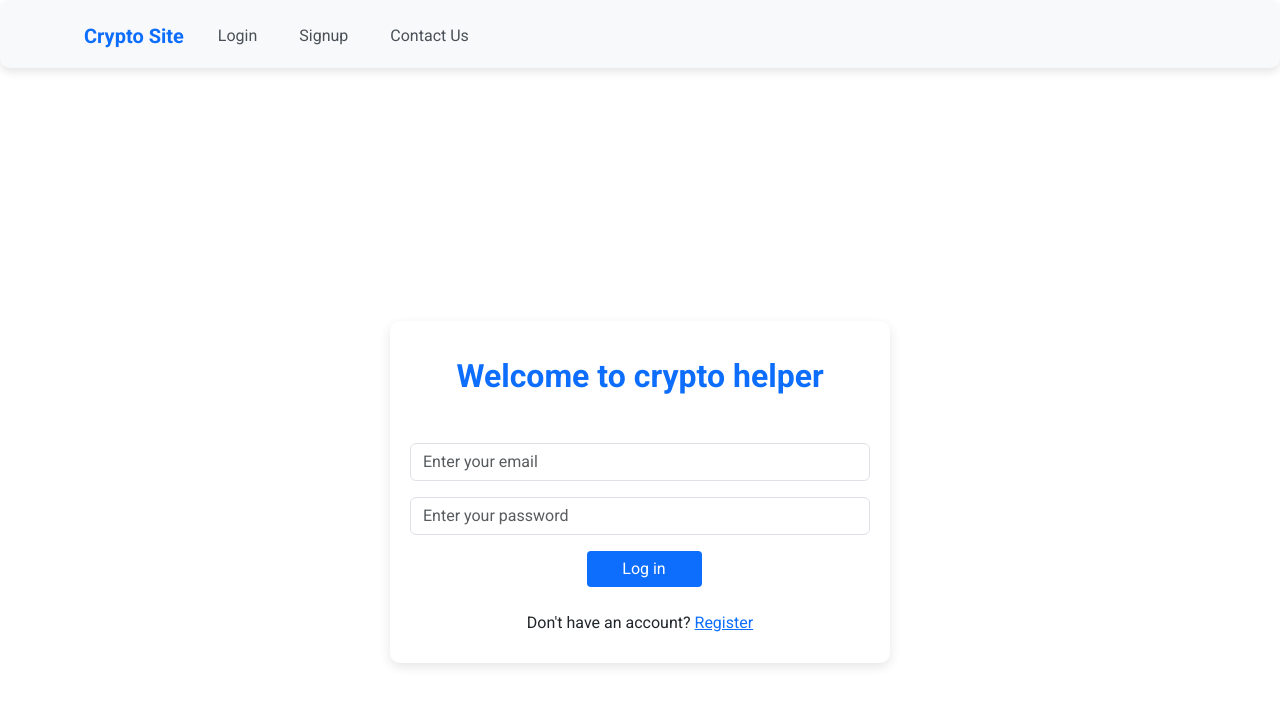
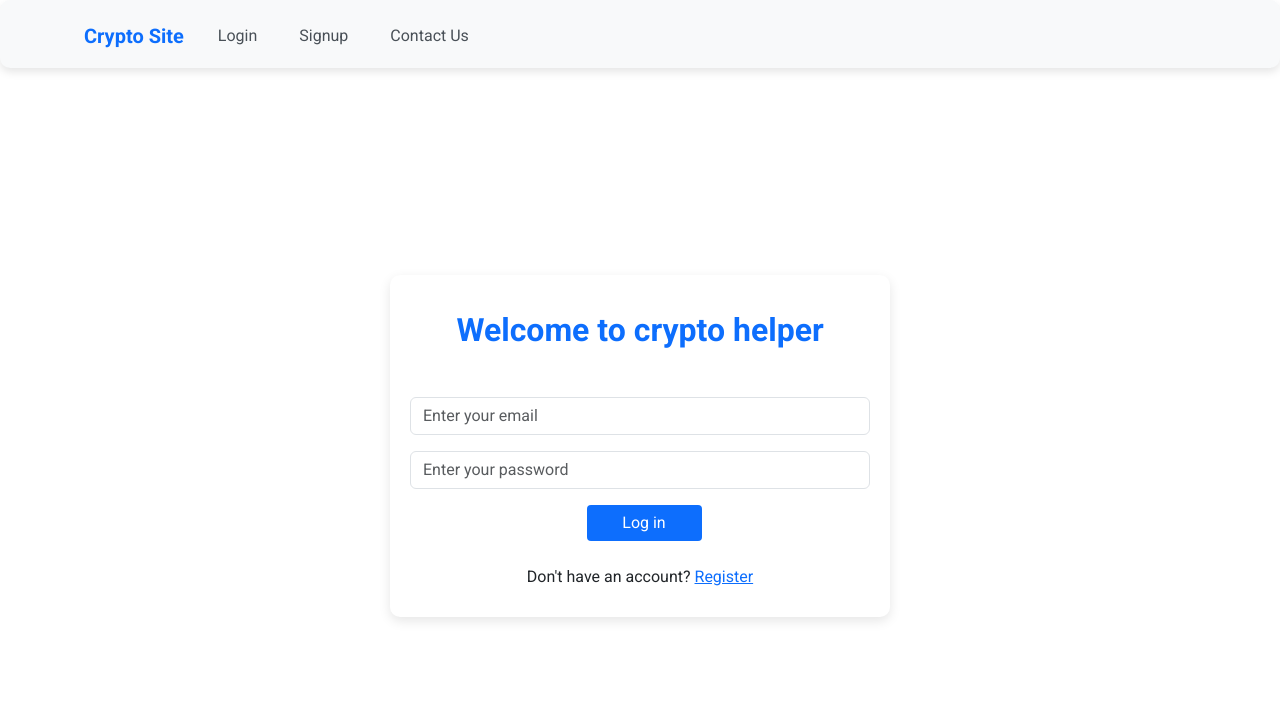
Before and after one commit to dor526/ClientServerFinalProject, a React (Create React App) app in the folder frontend/: page /login in a window 1280 px wide. Shown: the top 706 px of the page. Built offline with nearby package versions, Linux system fonts and the light colour scheme.

Commit message:
fixed scroll in signup and login

```diff
--- a/frontend/src/pages/Login.js
+++ b/frontend/src/pages/Login.js
@@ -30,7 +30,7 @@ const Login = () => {
   };
 
   return (
-    <div id="login-main-container" className="container-fluid d-flex justify-content-center align-items-center m-0 p-0">
+    <div id="login-main-container" className="container-fluid d-flex justify-content-center align-items-center m-0 p-0 h-100 w-100">
       <div id="login-form-container" className="w-100">
         <Form onSubmit={onSubmitClick} className="login-form">
           <h2 className="mt-3 mb-5 text-center fw-bold">Welcome to crypto helper</h2>
--- a/frontend/src/pages/Signup.js
+++ b/frontend/src/pages/Signup.js
@@ -30,7 +30,7 @@ const Signup = () => {
     };
 
     return (
-        <div id="signup-main-container" className="container-fluid d-flex justify-content-center align-items-center m-0 p-0">
+        <div id="signup-main-container" className="container-fluid d-flex justify-content-center align-items-center m-0 p-0 h-100 w-100">
             <div id="signup-form-container" className="w-100">
                 <Form onSubmit={onSubmitClick} className="signup-form">
                     <h2 className="mb-4 text-center fw-bold">Sign up</h2>
--- a/frontend/src/styles/login.css
+++ b/frontend/src/styles/login.css
@@ -29,17 +29,12 @@
   /* Change the color to blue */
 }
 
-/* Full Viewport Height */
-#login-main-container,
-#login-form-container {
-  height: 100vh;
-  /* Full viewport height */
-}
 
 #login-form-container {
   display: flex;
   justify-content: center;
   align-items: center;
+
 }
 
 /* Extra Small and Small (≤576px) */
--- a/frontend/src/styles/signup.css
+++ b/frontend/src/styles/signup.css
@@ -28,11 +28,6 @@
 
 
 /* Full Viewport Height */
-#signup-main-container,
-#signup-form-container {
-    height: 100vh;
-    /* Full viewport height */
-}
 
 #signup-form-container {
     display: flex;
```
